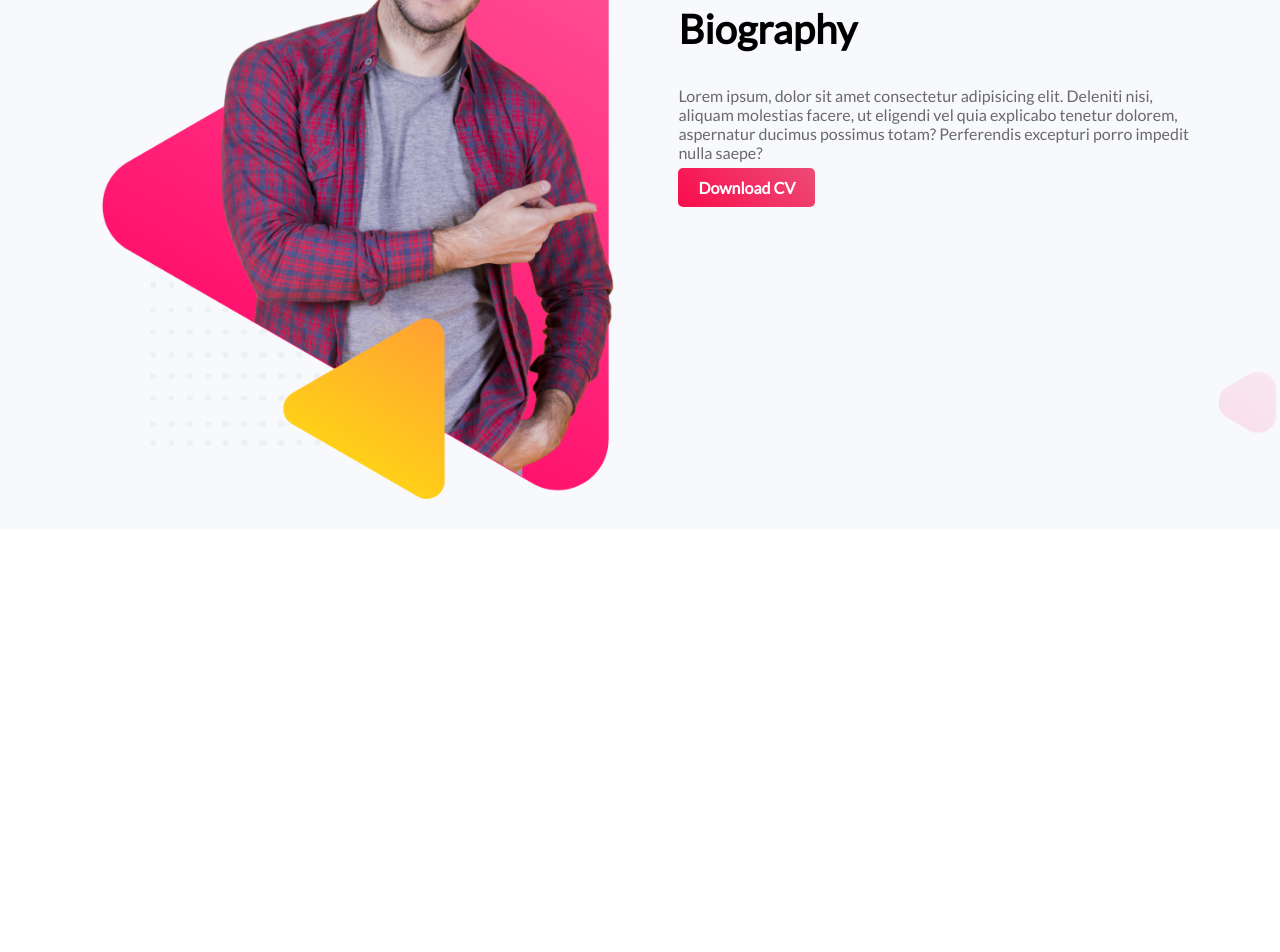
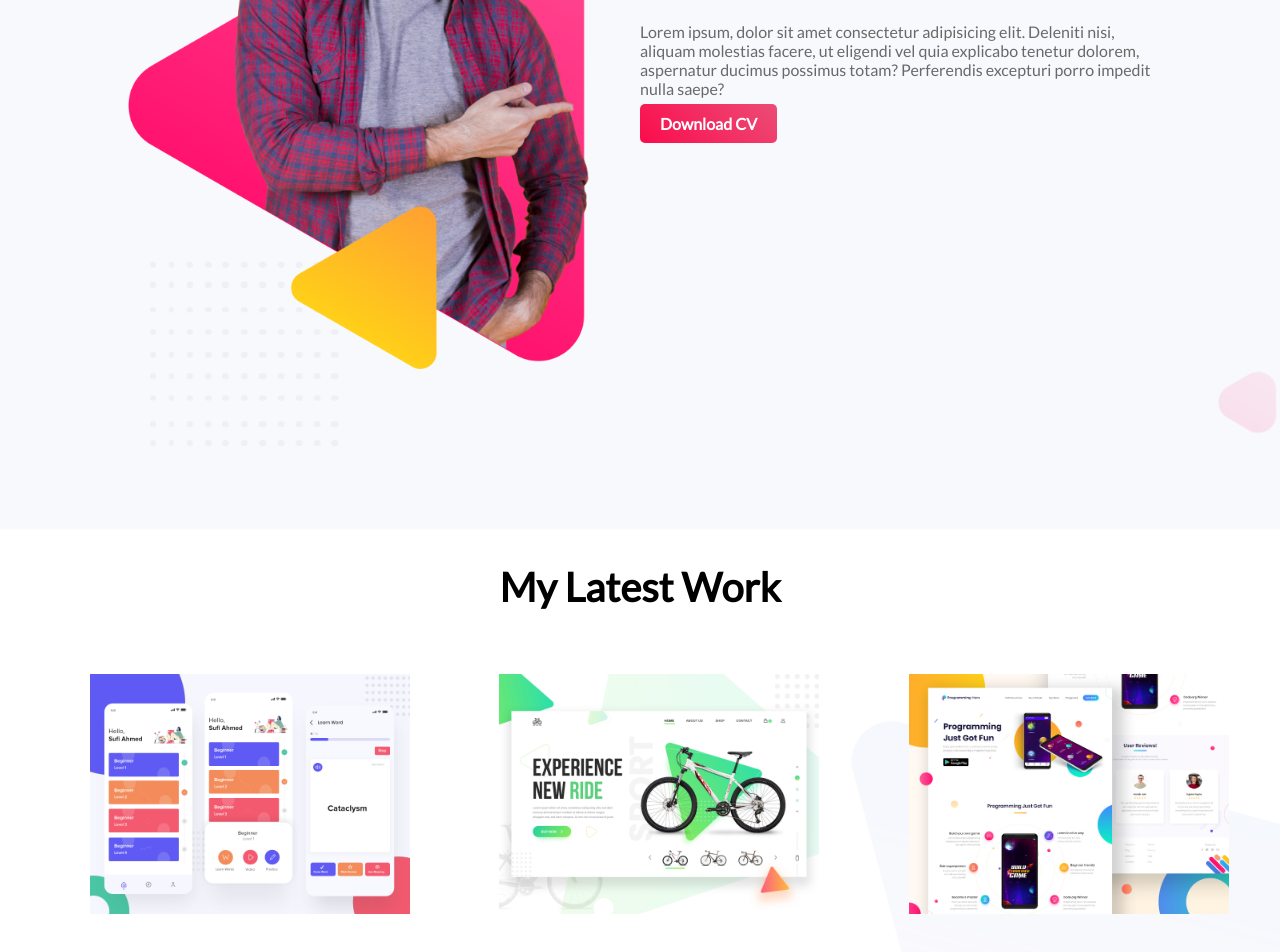
Before and after one commit to TouhidZaman/basic-website, a plain HTML site: page index.html in a window 1280 px wide. Shown: the part 970-1922 px from the top of the page. Before the commit the page ends 1536 px from the top, so only its background shows below. Drawn offline with Linux system fonts and the light colour scheme.

Commit message:
latest work section added

```diff
--- a/index.html
+++ b/index.html
@@ -32,5 +32,20 @@
             <a class="link-button" href="https://drive.google.com/file/d/1epqpipY1k8649K_7XEyzR9PPagnPjCm3/view?usp=sharing" target="_blank" rel="noopener noreferrer">Download CV</a>
         </div>
     </section>
+
+    <section class="latest-work">
+        <h1 class="latest-work-title">My Latest Work</h1>
+        <div class="all-works">
+            <div class="single-work">
+                <img src="images/latest-works/work-1.png">
+            </div>
+            <div class="single-work">
+                <img src="images/latest-works/work-2.jpg">
+            </div>
+            <div class="single-work">
+                <img src="images/latest-works/work-3.jpg">
+            </div>
+        </div>
+    </section>
 </body>
 </html>
--- a/styles/style.css
+++ b/styles/style.css
@@ -64,10 +64,37 @@ section {
     background-size: cover;
 }
 .bio-info {
-    padding-top: 15%;
+    margin: 0;
+    padding-top: 10%;
 }
 .bio-image {
-    padding-left: 3%;
-    padding-top: 5%;
-    padding-bottom: 5%;
+    padding-left: 5%;
+
 }
+.bio-image img{
+    width: 90%;
+}
+
+.latest-work {
+    background-image: url("../images/latest-work-bg.png");
+    background-repeat: no-repeat;
+    background-size: cover;
+}
+
+.latest-work-title {
+    text-align: center;
+    padding-bottom: 30px;
+}
+
+.all-works {
+    width: 100%;
+}
+.single-work {
+    width: 25%;
+    margin-left: 5%;
+    padding-left: 2%;
+    float: left;
+}
+.single-work img {
+    width: 100%;
+}
```
Also changed, not shown: images/latest-work-bg.png (added), images/latest-works/work-1.png (added), images/latest-works/work-2.jpg (added), images/latest-works/work-3.jpg (added).
